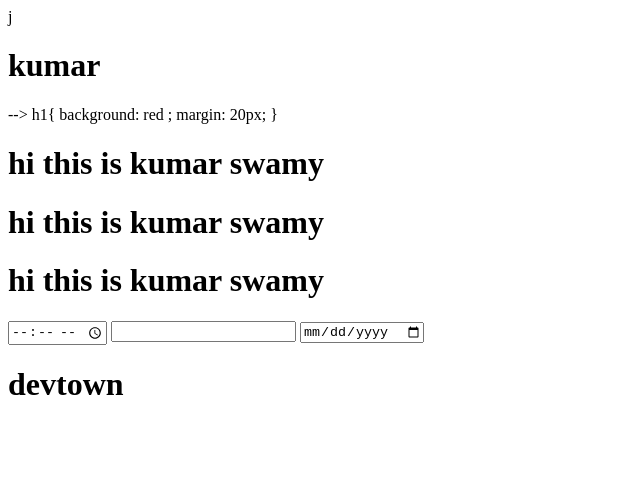
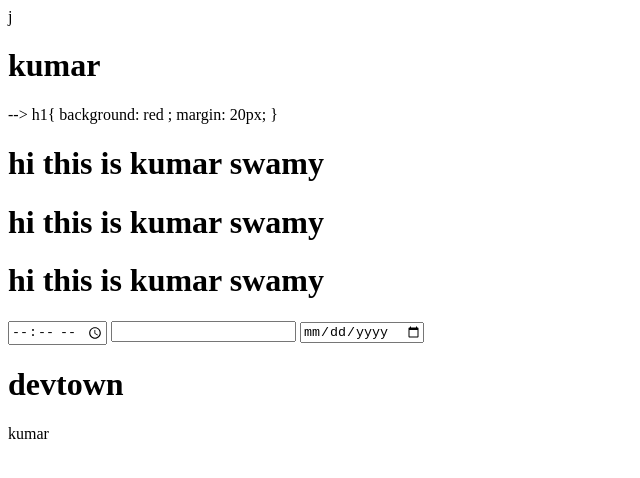
Before and after one commit to kumar9177/FWSD-Days-Files, a plain HTML site: page kumar.html in a window 1280 px wide. Shown: the full height of the page, 0-640 px from the left. Drawn offline with Linux system fonts and the light colour scheme.

Commit message:
added my file

```diff
--- a/kumar.html
+++ b/kumar.html
@@ -91,3 +91,4 @@
 </html>
 
 <h1>devtown</h1>
+kumar
```
